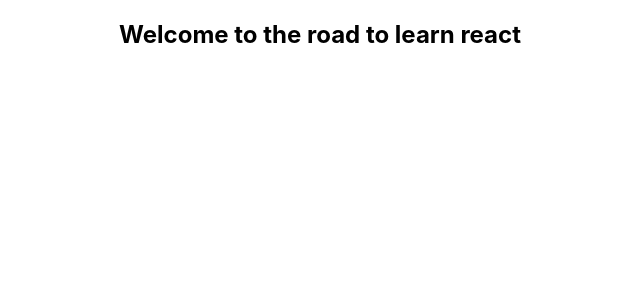
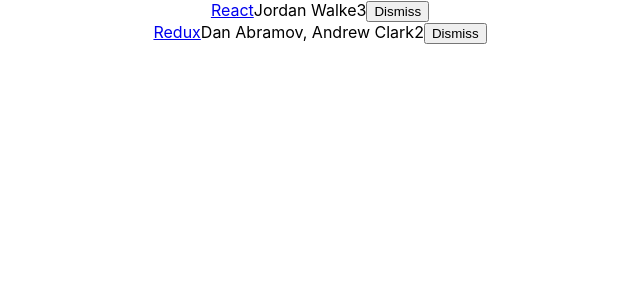
Before and after one commit to njokuScript/hackernews, a React (Create React App) app: page / in a window 1280 px wide. Shown: the top 300 px of the page, without its empty margins (320-960 px from the left). Built offline with nearby package versions, Linux system fonts and the light colour scheme.

Commit message:
setting state

```diff
--- a/src/App.js
+++ b/src/App.js
@@ -1,11 +1,60 @@
 import React, { Component } from "react";
 import "./App.css";
+const list = [
+  {
+    title: "React",
+    url: "https//reactjs.org",
+    author: "Jordan Walke",
+    num_comments: 3,
+    points: 4,
+    objectID: 0
+  },
+  {
+    title: "Redux",
+    url: "https//redux.js.org",
+    author: "Dan Abramov, Andrew Clark",
+    num_comments: 2,
+    points: 5,
+    objectID: 1
+  }
+];
+class App extends Component {
+  constructor(props) {
+    super(props);
+    this.state = {
+      list: list
+    };
+    this.onDismiss = this.onDismiss.bind(this);
+  }
+  onDismiss(id) {
+    const isNotId = item => item.objectID !== id;
+    const updatedList = this.state.list.filter(isNotId);
+    this.setState({ list: updatedList });
+  }
 
-class App extends Component {
   render() {
     return (
       <div className="App">
-        <h2>Welcome to the road to learn react</h2>
+        {this.state.list.map(item => {
+          return (
+            <div key={item.objectID}>
+              <span>
+                <a href={item.url}>{item.title}</a>
+              </span>
+              <span>{item.author}</span>
+              <span>{item.num_comments}</span>
+              <span>{item.point}</span>
+              <span>
+                <button
+                  onClick={() => this.onDismiss(item.objectID)}
+                  type="button"
+                >
+                  Dismiss
+                </button>
+              </span>
+            </div>
+          );
+        })}
       </div>
     );
   }
```
